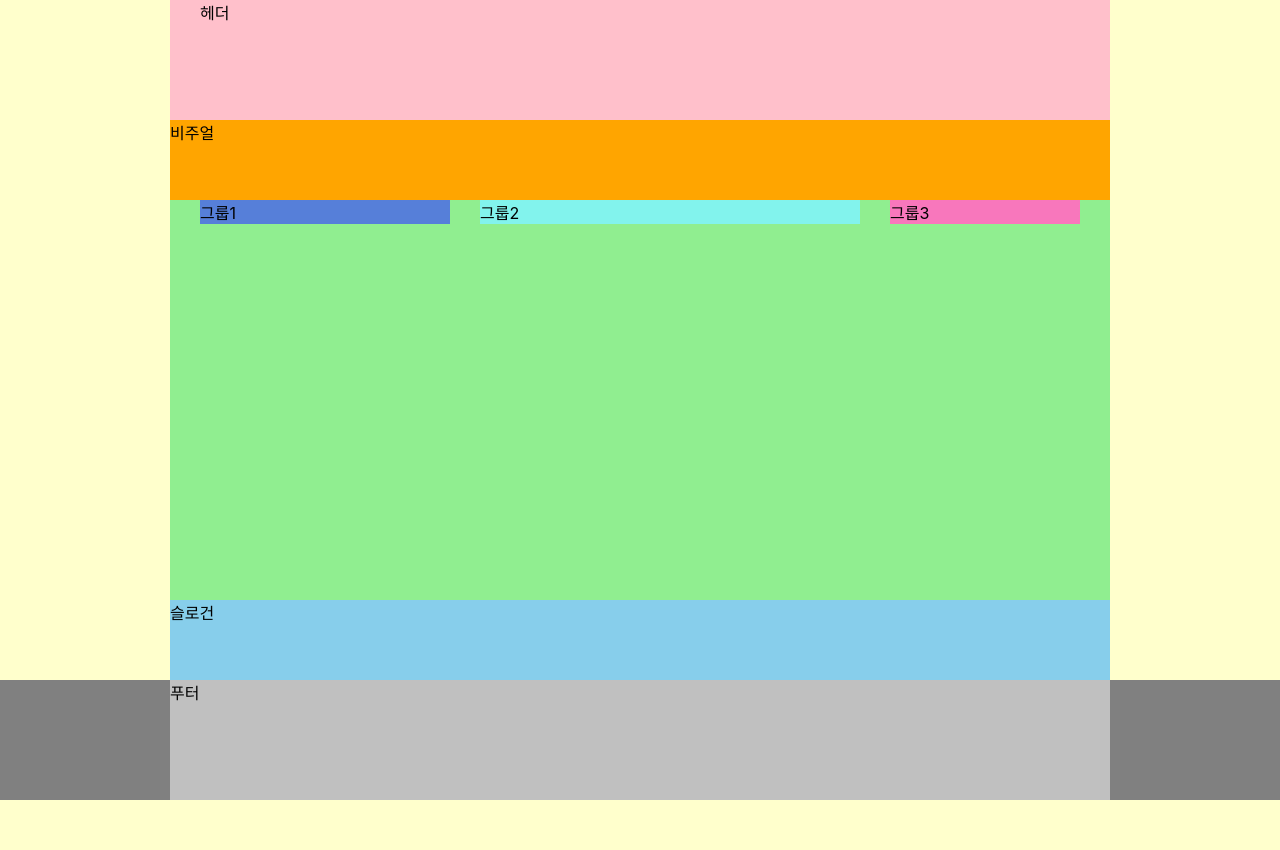
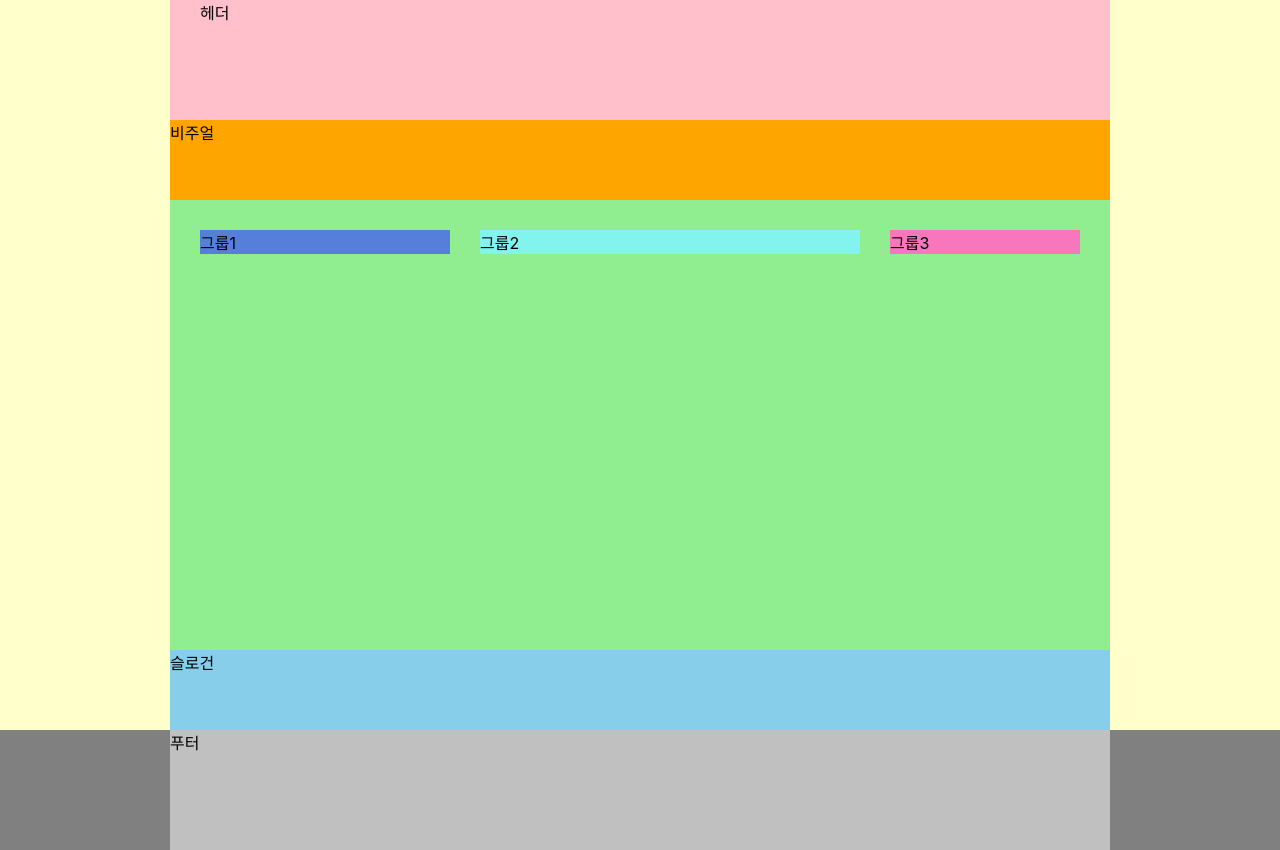
Before and after one commit to Eonii2/HTML5, a website: page index.html in a window 1280 px wide. Before the commit the page ends 800 px from the top, so only its background shows below. Drawn offline with Linux system fonts and the light colour scheme; a web font is replaced by a local one.

Commit message:
flex를 이용한 메인 레이아웃 완성

```diff
--- a/styles/style.css
+++ b/styles/style.css
@@ -33,15 +33,14 @@ body {
 /* 메인 */
 .main{
   background: lightgreen;
-  height: 50vh;
-  display: flow-root;
-  padding: 0 15px;
+  min-height: 450px;
+  display: flex;
+  flex-flow: row nowrap;
+  justify-content: space-between;
+  align-items: flex-start;
+  padding: 30px;
 }
 
-.group{
-  margin: 0 15px;
-  float: left;
-}
 .group1{
   background-color: rgb(86, 127, 217);
   width: 250px;
@@ -53,7 +52,6 @@ body {
 .group3{
   background-color: rgb(248, 119, 188);
   width: 190px;
-
 }
 
 /* 슬로건 */
```
